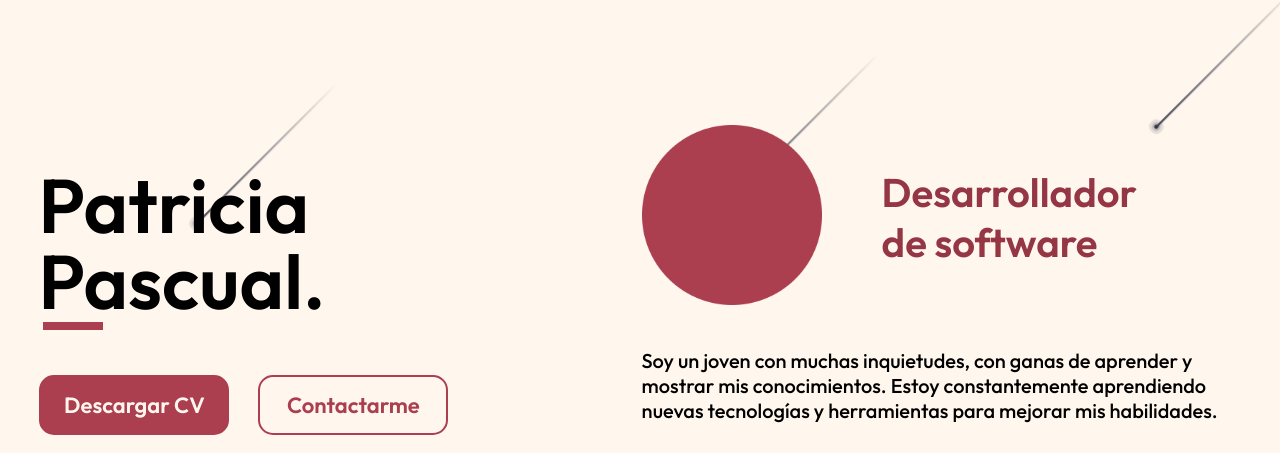
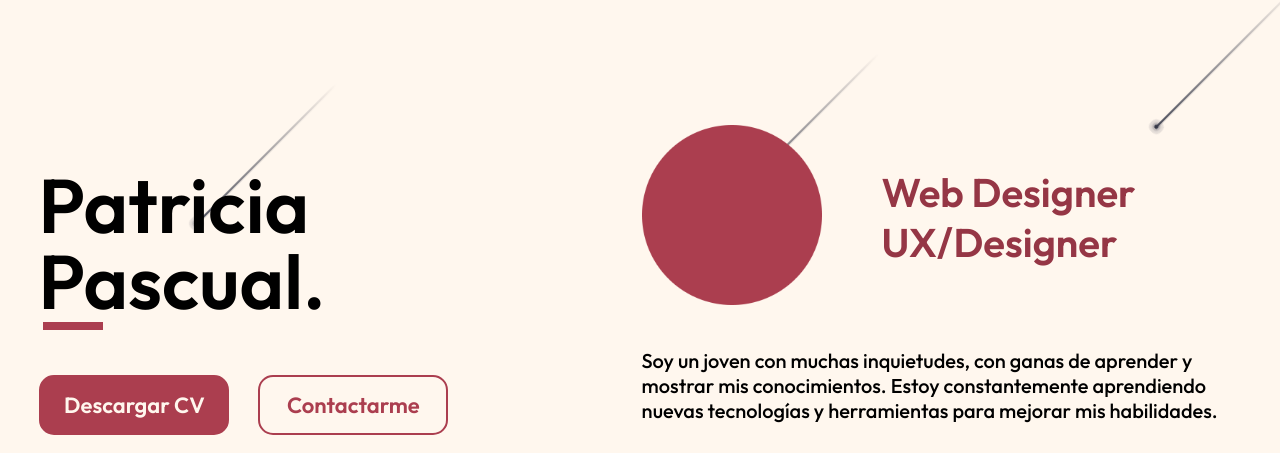
Before and after one commit to patricia-pascual/patricia-pascual.github.io, a plain HTML site: page index.html in a window 1280 px wide. Shown: the part 92-545 px from the top of the page. Drawn offline with nearby package versions, Linux system fonts and the light colour scheme.

Commit message:
Update index.html

```diff
--- a/index.html
+++ b/index.html
@@ -66,7 +66,7 @@
             <div class="home-content">
                 <div class="elguapo">
                     <div id="imgyo"><img class="imgyo" src="imagenes/foto.png" alt="guapo"></div>
-                    <h3 id="loquesoy">Desarrollador</br>de software</h3>
+                    <h3 id="loquesoy">Web Designer</br>UX/Designer</h3>
                     <span class="animate" style="--i:2;"></span>
                 </div>
                 <div class="texto">
```
